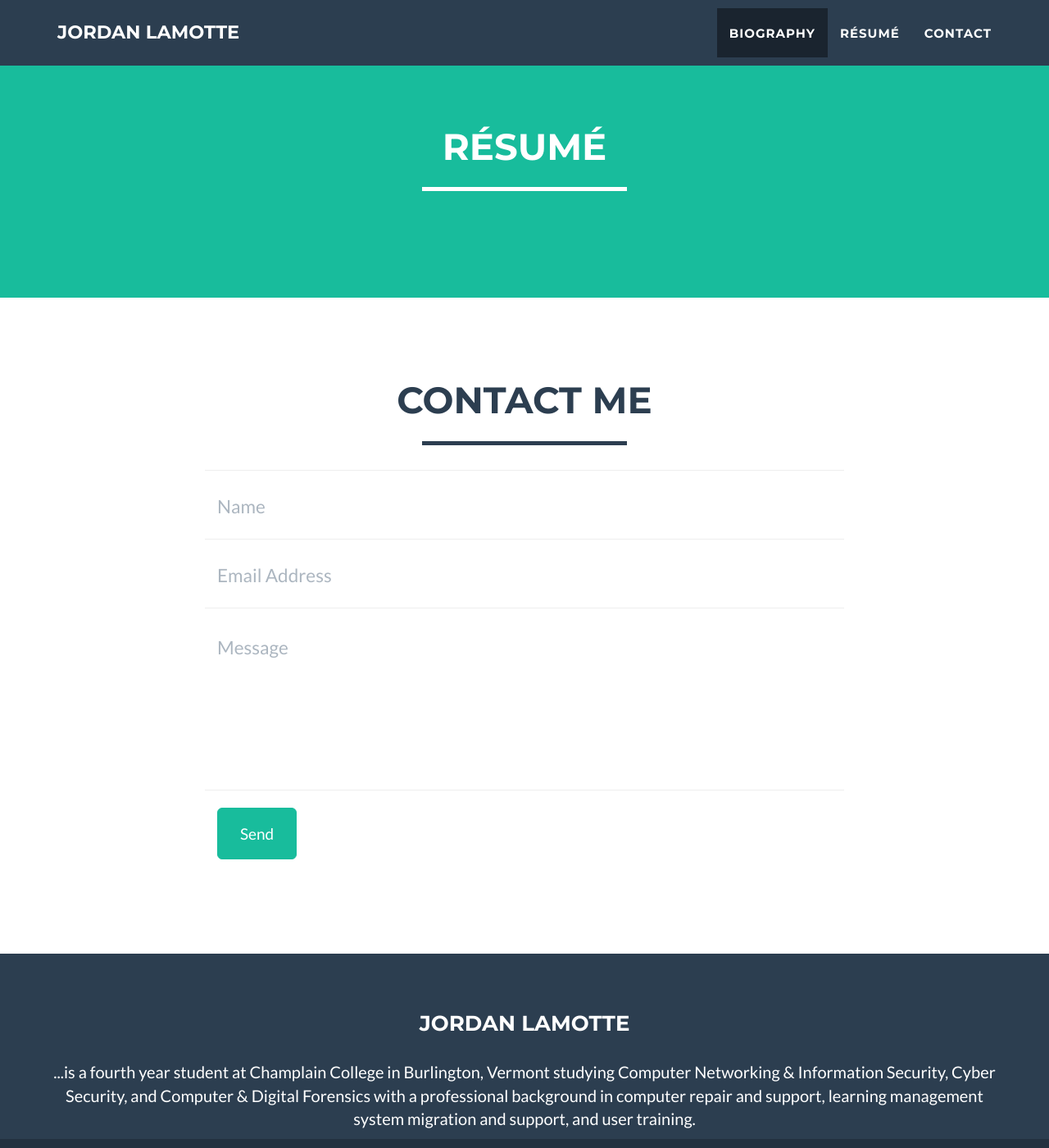
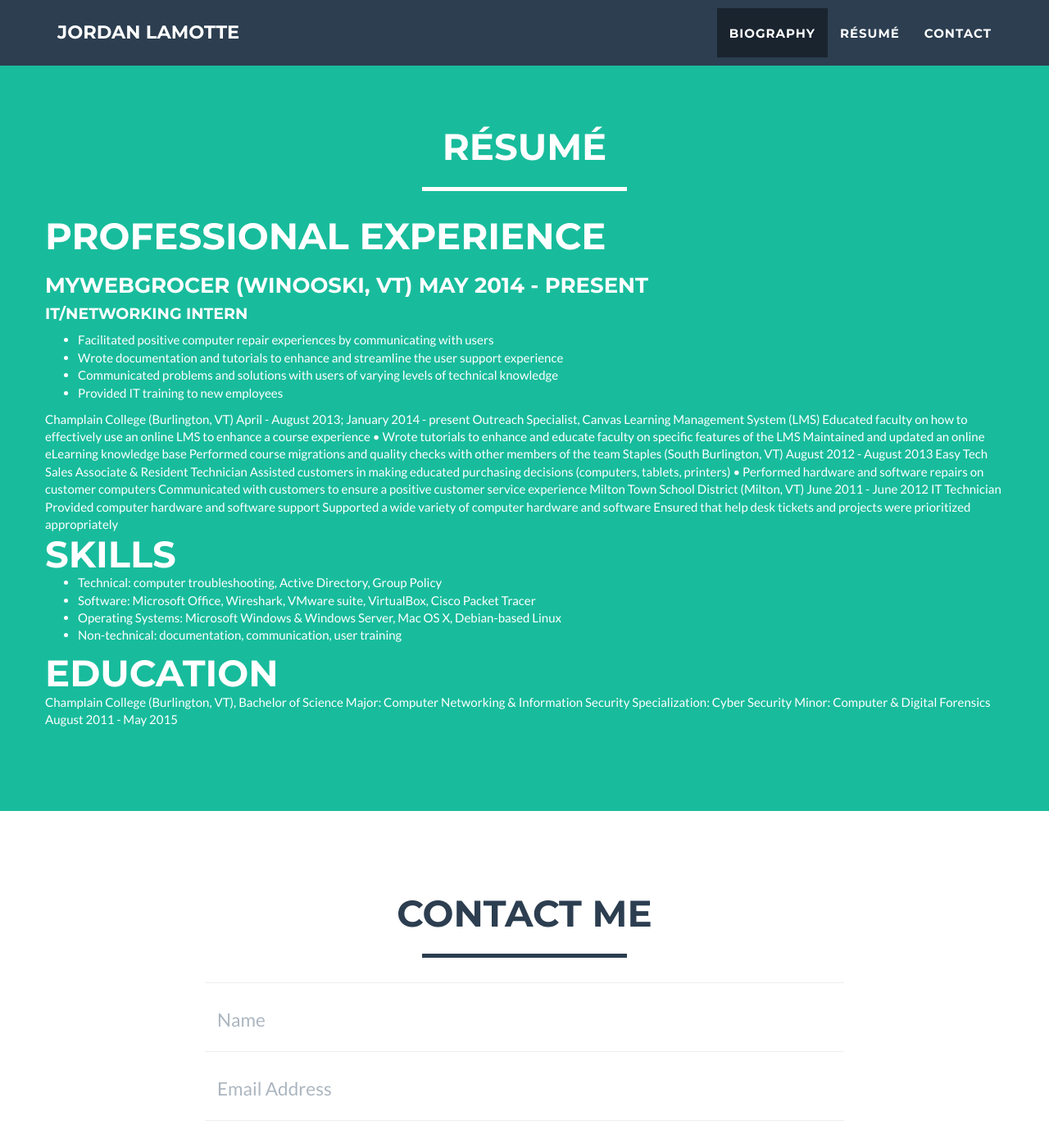
Before and after one commit to lamojo/lamojo.github.io, a Jekyll site: the page built from index.html, in a window 1280 px wide and 1400 px high, scrolled down 1379 px. Shown: the whole window at 82% size. Built offline with Jekyll 4.4.1, drawn with Linux system fonts in a browser that asks for light colours.

Commit message:
Resume
Updated resume information.

```diff
--- a/_includes/resume.html
+++ b/_includes/resume.html
@@ -8,7 +8,43 @@
                 </div>
             </div>
             <div class="row">
-                <iframe="resume.pdf"></iframe>
+                <!--<iframe="resume.pdf"></iframe>-->
+                <h2>Professional Experience</h2>
+                    <h3>MyWebGrocer (Winooski, VT) May 2014 - present</h3>
+                    <h4>IT/Networking Intern</h4>
+                        <ul>
+                        <li>Facilitated positive computer repair experiences by communicating with users</li>
+                        <li>Wrote documentation and tutorials to enhance and streamline the user support experience</li>
+                        <li>Communicated problems and solutions with users of varying levels of technical knowledge</li>
+                        <li>Provided IT training to new employees</li>
+                        </ul>
+                    Champlain College (Burlington, VT) April - August 2013; January 2014 - present
+                    Outreach Specialist, Canvas Learning Management System (LMS)
+                        Educated faculty on how to effectively use an online LMS to enhance a course experience • Wrote tutorials to enhance and educate faculty on specific features of the LMS
+                        Maintained and updated an online eLearning knowledge base
+                        Performed course migrations and quality checks with other members of the team
+                    Staples (South Burlington, VT) August 2012 - August 2013
+                    Easy Tech Sales Associate & Resident Technician
+                        Assisted customers in making educated purchasing decisions (computers, tablets, printers) • Performed hardware and software repairs on customer computers
+                        Communicated with customers to ensure a positive customer service experience
+                    Milton Town School District (Milton, VT) June 2011 - June 2012
+                    IT Technician
+                        Provided computer hardware and software support
+                        Supported a wide variety of computer hardware and software
+                        Ensured that help desk tickets and projects were prioritized appropriately
+                <h2>Skills</h2>
+                    <ul>
+                    <li>Technical: computer troubleshooting, Active Directory, Group Policy</li>
+                    <li>Software: Microsoft Office, Wireshark, VMware suite, VirtualBox, Cisco Packet Tracer</li>
+                    <li>Operating Systems: Microsoft Windows & Windows Server, Mac OS X, Debian-based Linux</li>
+                    <li>Non-technical: documentation, communication, user training</li>
+                    </ul>
+                <h2>Education</h2>
+                    Champlain College (Burlington, VT), Bachelor of Science
+                    Major: Computer Networking & Information Security
+                    Specialization: Cyber Security
+                    Minor: Computer & Digital Forensics
+                    August 2011 - May 2015
                 </div>
             </div>
         </div>
```
